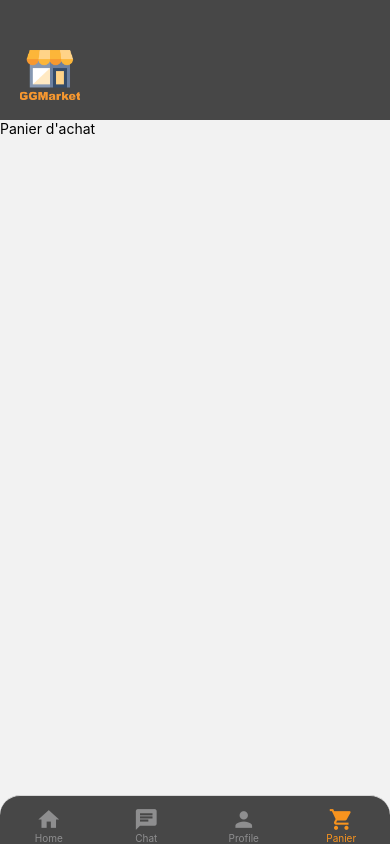
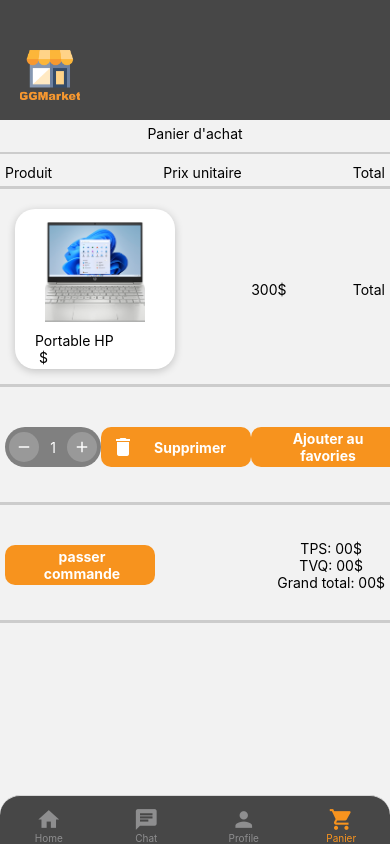
Before and after one commit to jihedatig/projet-synthese, a React Native app: screen /Panier in a window 390 px wide. Built offline with nearby package versions, Linux system fonts and the light colour scheme.

Commit message:
Panier front end

```diff
--- /dev/null
+++ b/components/PanierBtn.js
@@ -0,0 +1,36 @@
+import { StyleSheet, Text, View, Image, Pressable } from 'react-native'
+import React from 'react'
+import MyColors from '../constants/colors'
+import MaterialIcon from 'react-native-vector-icons/MaterialIcons';
+
+export default function PanierBtn({text, icon, onPress}) {
+  return (
+    <Pressable onPress={onPress}>
+    <View style={styles.btnContainer}>
+      <MaterialIcon name={icon} color={'#FFF'} size={24}/>
+      <Text style={styles.btnText}>{text}</Text>
+    </View>
+    </Pressable>
+  )
+}
+
+const styles = StyleSheet.create({
+    btnContainer:{
+        width:150,
+        height:40,
+        padding:10,
+        borderRadius:10,
+        backgroundColor: MyColors.orange,
+        justifyContent: 'space-evenly',
+        alignItems:'center',
+        marginVertical:30,
+        flexDirection:'row',
+    },
+    btnText:{
+        width:130,
+        textAlign:'center',
+        color:'#FFF',
+        marginStart:4,
+        fontWeight:'bold'
+    }
+})
--- a/screens/Panier.js
+++ b/screens/Panier.js
@@ -1,12 +1,130 @@
-import { StyleSheet, Text, View } from 'react-native'
+import { StyleSheet, Text, View, Image } from 'react-native'
 import React from 'react'
+import Quantity from '../components/Quantity'
+import Product from '../components/Product'
+import PanierBtn from '../components/PanierBtn'
 
 export default function Panier() {
+
+
+  function viewProductHandler(nomProduit, prix, image, details){
+
+    setProductView({nomProduit:nomProduit, prix:prix, image:image, details:details});
+        setModalVisible(true);
+        console.log(procuctView);
+}
+
+  const produit =  {
+    idproduit: 1,
+    image: require("../assets/produit.png"),
+    nomProduit: 'Portable HP',
+    details: 'example de details',
+    prix: 500.99,
+    fournisseur: 'HP',
+    idSousCategorie: 1,
+}
+
   return (
+
     <View>
-      <Text>Panier d'achat</Text>
+
+      <View style={styles.header} >
+      <Text style={styles.titre}>Panier d'achat</Text>
+      </View>
+
+      <View style={styles.sousTitreRow}   >
+
+      <Text style={styles.titre}>Produit</Text>
+      <Text style={styles.titre}>Prix unitaire</Text>
+      <Text style={styles.titre}>Total</Text>
+
+      </View>
+
+
+      <View style={styles.produitsRow}  >
+
+
+        <Product nomProduit={produit.nomProduit} image={produit.image} onPress={viewProductHandler.bind(produit)}/>
+
+
+        <Text style={styles.titre}>300$</Text>
+        <Text style={styles.titre}>Total</Text>
+
+
+      </View>
+
+      <View style={styles.produitsRow}  >
+      <Quantity/>
+      <PanierBtn icon='delete' text={'Supprimer'}  />
+      <PanierBtn  text={'Ajouter au favories'}  />
+
+
+      </View  >
+
+
+      <View style={styles.produitsRow}  >
+
+      <PanierBtn  text={'passer commande'}  />
+
+      <View style={styles.produitsColum}  >
+
+      <Text style={styles.titre}>TPS: 00$</Text>
+      <Text style={styles.titre}>TVQ: 00$</Text>
+      <Text style={styles.titre}>Grand total: 00$</Text>
+
+      </View>
+
+      </View>
+
+
     </View>
+
+
   )
 }
 
-const styles = StyleSheet.create({})
+const styles = StyleSheet.create({
+
+  titre:{
+    flexDirection:'column',
+    justifyContent:'center',
+    alignItems:'center'
+},
+header:{
+  paddingTop:5,
+  paddingBottom:10,
+  borderBottomColor:'#cccccc',
+  borderBottomWidth: 2,
+  justifyContent:'center',
+  alignItems:'center'
+},
+sousTitreRow:{
+  flexDirection: 'row',
+  justifyContent: 'space-between',
+  alignItems: 'center',
+  paddingTop:10,
+  padding:5,
+  borderBottomColor:'#cccccc',
+  borderBottomWidth: 3
+},
+
+produitsRow:{
+  flexDirection: 'row',
+  justifyContent: 'space-between',
+  alignItems: 'center',
+  paddingTop:10,
+  padding:5,
+  borderBottomColor:'#cccccc',
+  borderBottomWidth: 3
+},
+produitsColum:{
+  flexDirection: 'colum',
+  justifyContent: 'space-between',
+  alignItems: 'center',
+
+},
+image:{
+  maxWidth:50,
+  maxHeight:50
+},
+})
```
Also changed, not shown: screens/Commande.js (added, +158 -0 lines).
